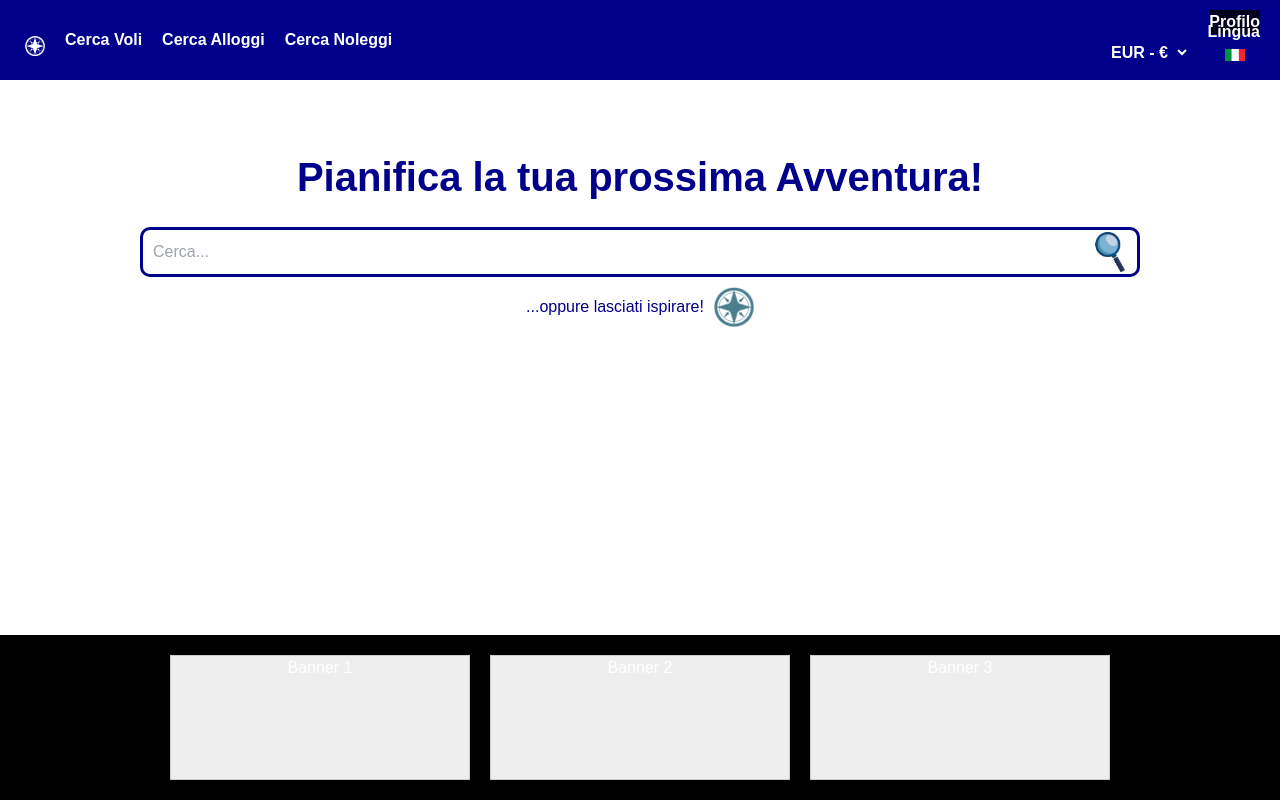
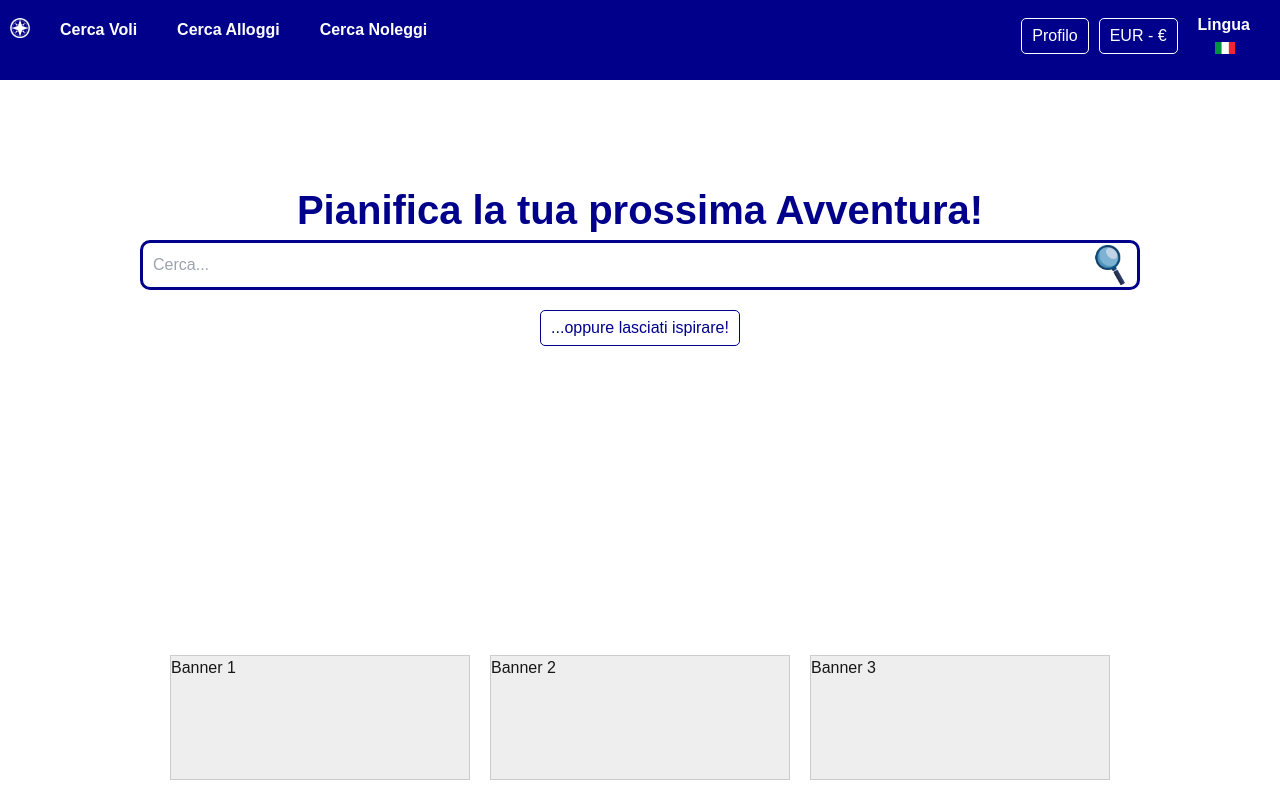
Before and after one commit to AntoVersys650/travel-planner-v1, a Next.js app: page / in a window 1280 px wide. Built offline with nearby package versions, Linux system fonts and the light colour scheme.

Commit message:
aggiornamenti sfondo e pulsanti

```diff
--- a/src/app/page.tsx
+++ b/src/app/page.tsx
@@ -1,6 +1,6 @@
 'use client';
 
-import { useState, useEffect } from 'react';
+import { useState, useEffect, useRef } from 'react';
 import Link from 'next/link';
 import LanguageSwitcher from '@/components/LanguageSwitcher';
 import SearchBarHomePage from '@/components/SearchBarHomePage';
@@ -8,7 +8,7 @@ import Image from 'next/image';
 
 const translations = {
   it: {
-        title: 'Pianifica la tua prossima avventura!',
+    title: 'Pianifica la tua prossima Avventura!',
     profile: 'Profilo',
     flights: 'Cerca Voli',
     accommodations: 'Cerca Alloggi',
@@ -32,7 +32,7 @@ const translations = {
     accommodations: 'Buscar Alojamientos',
     rentals: 'Buscar Alquileres',
     home: 'Página Principal',
-        inspiration: '...o inspírate!'
+    inspiration: '...or get inspired!'
   },
   fr: {
     title: 'Planifiez votre prochaine aventure!',
@@ -41,239 +41,286 @@ const translations = {
     accommodations: 'Rechercher des Hébergements',
     rentals: 'Rechercher des Locations',
     home: 'Page d\'accueil',
-        inspiration: '...ou laissez-vous inspirer!'
+    inspiration: '...or get inspired!'
   }
 };
 
+const profileMenuOptions = {
+  it: [
+    { label: 'Il mio Account', href: '/account' },
+    { label: 'Le mie Prenotazioni', href: '/bookings' },
+    { label: 'Preferiti', href: '/favorites' },
+    { label: 'Diventa Travel Planner', href: '/planner' },
+    { label: 'Esci', href: '/logout' }
+  ],
+  en: [
+    { label: 'My Account', href: '/account' },
+    { label: 'My Bookings', href: '/bookings' },
+    { label: 'Favorites', href: '/favorites' },
+    { label: 'Become a Travel Planner', href: '/planner' },
+    { label: 'Sign Out', href: '/logout' }
+  ],
+  es: [
+    { label: 'Mi Cuenta', href: '/account' },
+    { label: 'Mis Reservas', href: '/bookings' },
+    { label: 'Favoritos', href: '/favorites' },
+    { label: 'Conviértete en Travel Planner', href: '/planner' },
+    { label: 'Cerrar Sesión', href: '/logout' }
+  ],
+  fr: [
+    { label: 'Mon Compte', href: '/account' },
+    { label: 'Mes Réservations', href: '/bookings' },
+    { label: 'Favoris', href: '/favorites' },
+    { label: 'Devenir Travel Planner', href: '/planner' },
+    { label: 'Se Déconnecter', href: '/logout' }
+  ]
+};
+
+const currencyOptions = [
+  { label: 'EUR - €', value: 'eur' },
+  { label: 'USD - $', value: 'usd' },
+  { label: 'GBP - £', value: 'gbp' }
+];
+
 export default function Home() {
+  // Stato per lingua, porzione blu e dropdown
   const [currentLanguage, setCurrentLanguage] = useState('it');
   const [bluePortion, setBluePortion] = useState(10);
   const [isProfileMenuOpen, setIsProfileMenuOpen] = useState(false);
-    const [profileButtonPosition, setProfileButtonPosition] = useState({ top: 10, right: 20 });
+  const [isCurrencyMenuOpen, setIsCurrencyMenuOpen] = useState(false);
+  const [selectedCurrency, setSelectedCurrency] = useState('eur');
+
+  // Posizioni configurabili (modificabili nel codice, non in UI)
+  const [profileButtonPosition] = useState({ top: 10, right: 20 });
+  const [navPosition] = useState({ top: 3, left: 0 });
+
+  // Riferimenti per chiudere i dropdown cliccando fuori
+  const profileRef = useRef<HTMLDivElement>(null);
+  const currencyRef = useRef<HTMLDivElement>(null);
 
   useEffect(() => {
     const storedLanguage = localStorage.getItem('language') || 'it';
     setCurrentLanguage(storedLanguage);
-
-        const handleLanguageChangeEvent = (event) => {
-            setCurrentLanguage(event.detail);
-        };
-
+    const handleLanguageChangeEvent = (event: CustomEvent) => setCurrentLanguage(event.detail);
     window.addEventListener('languageChange', handleLanguageChangeEvent);
-
-        return () => {
-            window.removeEventListener('languageChange', handleLanguageChangeEvent);
-        };
+    return () => window.removeEventListener('languageChange', handleLanguageChangeEvent);
   }, []);
 
-    const blueHeight = window.innerHeight / bluePortion;
+  useEffect(() => {
+    const handleClickOutside = (event: MouseEvent) => {
+      if (profileRef.current && !profileRef.current.contains(event.target as Node)) {
+        setIsProfileMenuOpen(false);
+      }
+      if (currencyRef.current && !currencyRef.current.contains(event.target as Node)) {
+        setIsCurrencyMenuOpen(false);
+      }
+    };
+    document.addEventListener('click', handleClickOutside);
+    return () => document.removeEventListener('click', handleClickOutside);
+  }, []);
 
-    const handleBluePortionChange = (event) => {
-        setBluePortion(Number(event.target.value));
-    };
+  const handleBluePortionChange = (e: React.ChangeEvent<HTMLInputElement>) =>
+    setBluePortion(Number(e.target.value));
 
-    const handleLanguageChange = (newLanguage) => {
+  const handleLanguageChange = (newLanguage: string) => {
     setCurrentLanguage(newLanguage);
     localStorage.setItem('language', newLanguage);
   };
 
-    const buttonLink = "/some-link";
-
-    const handleProfileClick = () => {
-        setIsProfileMenuOpen(!isProfileMenuOpen);
+  const toggleProfileMenu = () => setIsProfileMenuOpen((prev) => !prev);
+  const toggleCurrencyMenu = () => setIsCurrencyMenuOpen((prev) => !prev);
+  const selectCurrency = (value: string) => {
+    setSelectedCurrency(value);
+    setIsCurrencyMenuOpen(false);
   };
 
-    const handleProfileButtonPositionChange = (event) => {
-        const { name, value } = event.target;
-        setProfileButtonPosition({ ...profileButtonPosition, [name]: parseInt(value) || 0 });
+  // Stile uniforme per pulsanti e dropdown
+  const menuButtonStyle = {
+    backgroundColor: 'transparent',
+    border: '1px solid white',
+    color: 'white',
+    padding: '5px 10px',
+    borderRadius: '5px',
+    cursor: 'pointer'
   };
 
-    const profileMenuOptions = {
-        it: [
-            { label: "Il mio Account", href: "/account" },
-            { label: "Le mie Prenotazioni", href: "/bookings" },
-            { label: "Preferiti", href: "/favorites" },
-            { label: "Diventa Travel Planner", href: "/planner" },
-            { label: "Esci", href: "/logout" }
-        ],
-        en: [
-            { label: "My Account", href: "/account" },
-            { label: "My Bookings", href: "/bookings" },
-            { label: "Favorites", href: "/favorites" },
-            { label: "Become a Travel Planner", href: "/planner" },
-            { label: "Sign Out", href: "/logout" }
-        ],
-        es: [
-            { label: "Mi Cuenta", href: "/account" },
-            { label: "Mis Reservas", href: "/bookings" },
-            { label: "Favoritos", href: "/favorites" },
-            { label: "Conviértete en Travel Planner", href: "/planner" },
-            { label: "Cerrar Sesión", href: "/logout" }
-        ],
-        fr: [
-            { label: "Mon Compte", href: "/account" },
-            { label: "Mes Réservations", href: "/bookings" },
-            { label: "Favoris", href: "/favorites" },
-            { label: "Devenir Travel Planner", href: "/planner" },
-            { label: "Se Déconnecter", href: "/logout" }
-        ],
+  const dropdownStyle = {
+    position: 'absolute' as const,
+    top: '35px',
+    right: 0,
+    backgroundColor: '#00008B',
+    border: '1px solid white',
+    color: 'white',
+    padding: '5px 10px',
+    borderRadius: '5px',
+    minWidth: '200px',
+    boxShadow: '0px 4px 10px rgba(0,0,0,0.2)'
+  };
+
+  // Stile per i pulsanti di navigazione in alto a sinistra (senza sfondo e contorni, in bold)
+  const navButtonStyle = {
+    backgroundColor: 'transparent',
+    border: 'none',
+    color: 'white',
+    padding: '5px 10px',
+    cursor: 'pointer',
+    fontWeight: 'bold'
   };
 
   return (
-        <div style={{ display: 'flex', flexDirection: 'column', minHeight: '100vh' }}>
-            <div style={{ height: blueHeight, width: '100%', backgroundColor: '#00008B', position: 'relative' }}>
-                <input
-                    type="number"
-                    id="bluePortion"
-                    value={bluePortion}
-                    onChange={handleBluePortionChange}
-                    min="1"
-                    step="1"
-                    style={{ display: 'none' }}
-                />
+    <div style={{ position: 'relative', display: 'flex', flexDirection: 'column', minHeight: '100vh' }}>
+      {/* Header Blu: altezza configurabile via codice */}
+      <div style={{ height: `${window.innerHeight / bluePortion}px`, width: '100%', backgroundColor: '#00008B' }}>
+        <input type="number" value={bluePortion} onChange={handleBluePortionChange} style={{ display: 'none' }} />
       </div>
 
-            <main style={{
-                flexGrow: 1,
+      {/* Sotto l'header blu: sfondo bianco */}
+      <div style={{ flexGrow: 1, backgroundColor: 'white' }}>
+        {/* Pulsanti di navigazione in alto a sinistra (configurabili nel codice) */}
+        <div
+          style={{
+            position: 'fixed',
+            top: `${navPosition.top}px`,
+            left: `${navPosition.left}px`,
             display: 'flex',
-                flexDirection: 'column',
-                alignItems: 'center',
-                justifyContent: 'flex-start',
-                position: 'relative',
-                zIndex: 1
-            }}>
-                <div style={{
-                    position: 'fixed',
-                    top: 3,
-                    left: 0,
-                    width: '70%',
-                    padding: '25px',
-                    display: 'flex',
-                    fontWeight: 'bold',
-                    alignItems: 'center',
-                    zIndex: 10
-                }}>
-                    <div style={{ display: 'flex', gap: '20px' }}>
+            gap: '20px',
+            padding: '10px',
+            zIndex: 20
+          }}
+        >
+          {/* Home: usa l'immagine come pulsante, abbassata per allinearsi */}
           <Link href="/">
-                            <button style={{ backgroundColor: 'transparent', border: 'none', cursor: 'pointer', color: 'white', marginTop: '8px' }}>
-                                <img src="/compasswhitehome.png" alt="Pagina Iniziale" style={{ width: '20px', height: '20px' }} />
-                            </button>
+            <Image
+              src="/compasswhitehome.png"
+              alt="Pagina Iniziale"
+              width={20}
+              height={20}
+              style={{ marginTop: '5px' }}
+            />
           </Link>
           <Link href="/flights">
-                            <button style={{ backgroundColor: 'transparent', border: 'none', cursor: 'pointer', color: 'white' }}>
-                                {translations[currentLanguage].flights}
-                            </button>
+            <button style={navButtonStyle}>{translations[currentLanguage].flights}</button>
           </Link>
           <Link href="/accommodations">
-                            <button style={{ backgroundColor: 'transparent', border: 'none', cursor: 'pointer', color: 'white' }}>
-                                {translations[currentLanguage].accommodations}
-                            </button>
+            <button style={navButtonStyle}>{translations[currentLanguage].accommodations}</button>
           </Link>
           <Link href="/rentals">
-                            <button style={{ backgroundColor: 'transparent', border: 'none', cursor: 'pointer', color: 'white' }}>
-                                {translations[currentLanguage].rentals}
-                            </button>
+            <button style={navButtonStyle}>{translations[currentLanguage].rentals}</button>
           </Link>
         </div>
-                </div>
 
-                <div style={{
+        {/* Top-right controls: Profilo, Valuta e Lingua */}
+        <div
+          style={{
             position: 'fixed',
-                    top: profileButtonPosition.top,
-                    right: profileButtonPosition.right,
-                    zIndex: 10,
-                    backgroundColor: 'rgba(0, 0, 0, 0.8)',
-                    color: 'white',
-                    padding: '0px',
-                    borderRadius: '0px'
-                }}>
-                    <button
-                        style={{
-                            backgroundColor: 'transparent',
-                            border: 'none',
-                            cursor: 'pointer',
-                            color: 'white',
-                            fontWeight: 'bold'
+            top: '3px',
+            right: '20px',
+            display: 'flex',
+            alignItems: 'center',
+            gap: '10px',
+            zIndex: 20
           }}
-                        onClick={handleProfileClick}
         >
+          {/* Pulsante Profilo */}
+          <div style={{ position: 'relative' }} ref={profileRef}>
+            <button onClick={toggleProfileMenu} style={menuButtonStyle}>
               {translations[currentLanguage].profile}
             </button>
-
-                    <div style={{ display: 'flex', flexDirection: 'column', marginTop: '0px' }}>
-                    </div>
-                </div>
             {isProfileMenuOpen && (
-    <div style={{
-        position: 'fixed',
-        top: profileButtonPosition.top + 40, // Position below the button
-        right: profileButtonPosition.right,
-        zIndex: 11,
-        backgroundColor: 'rgba(0, 0, 0, 0.8)',
+              <div style={dropdownStyle}>
+                {profileMenuOptions[currentLanguage].map((option, index) => (
+                  <Link href={option.href} key={index}>
+                    <span
+                      style={{
+                        display: 'block',
+                        padding: '5px 0',
                         color: 'white',
-        padding: '10px',
-        borderRadius: '5px'
-    }}>
-        {profileMenuOptions[currentLanguage].map((option, index) => (
-            <Link href={option.href} key={index} style={{ display: 'block', padding: '5px', cursor: 'pointer', color: 'white', textDecoration: 'none' }}>
-                <div>{option.label}</div>
+                        textDecoration: 'none',
+                        borderBottom:
+                          index !== profileMenuOptions[currentLanguage].length - 1
+                            ? '1px solid rgba(255,255,255,0.3)'
+                            : 'none'
+                      }}
+                    >
+                      {option.label}
+                    </span>
                   </Link>
                 ))}
               </div>
             )}
-
-<div style={{ position: 'fixed', top: 28, right: 80, padding: '10px', zIndex: 10, display: 'flex', alignItems: 'center', fontWeight: 'bold' }}>
-    <select style={{ backgroundColor: 'transparent', border: '0px solid white', color: 'white', padding: '5px', borderRadius: '5px' }}>
-        <option value="eur">EUR - €</option>
-        <option value="usd">USD - $</option>
-        <option value="gbp">GBP - £</option>
-    </select>
           </div>
 
-<div style={{ position: 'fixed', top: 0, right: 0, padding: '10px', zIndex: 10, display: 'flex', alignItems: 'center' }}>
-    <LanguageSwitcher onLanguageChange={handleLanguageChange} currentLanguage={currentLanguage} />
+          {/* Selettore Valuta personalizzato */}
+          <div style={{ position: 'relative' }} ref={currencyRef}>
+            <button onClick={toggleCurrencyMenu} style={menuButtonStyle}>
+              {currencyOptions.find((c) => c.value === selectedCurrency)?.label}
+            </button>
+            {isCurrencyMenuOpen && (
+              <div style={dropdownStyle}>
+                {currencyOptions.map((option, index) => (
+                  <div
+                    key={index}
+                    onClick={() => selectCurrency(option.value)}
+                    style={{
+                      cursor: 'pointer',
+                      padding: '5px 0',
+                      borderBottom:
+                        index !== currencyOptions.length - 1 ? '1px solid rgba(255,255,255,0.3)' : 'none'
+                    }}
+                  >
+                    {option.label}
+                  </div>
+                ))}
+              </div>
+            )}
           </div>
 
-<div style={{ display: 'flex', flexDirection: 'column', alignItems: 'center', marginTop: 'calc(100vh / 12)' }}>
-    <h1 style={{
-        color: '#00008B',
-        fontWeight: 'bold',
-        fontSize: '2.5rem',
-        marginBottom: '20px',
-        textAlign: 'center'
-    }}>
-        {translations[currentLanguage].title.charAt(0).toUpperCase() + translations[currentLanguage].title.slice(1).replace('avventura', 'Avventura')}
+          {/* Selettore Lingua (senza etichetta) */}
+          <div>
+            <LanguageSwitcher currentLanguage={currentLanguage} onLanguageChange={handleLanguageChange} />
+          </div>
+        </div>
+
+        {/* Main Content */}
+        <main
+          style={{
+            display: 'flex',
+            flexDirection: 'column',
+            alignItems: 'center',
+            paddingTop: '100px'
+          }}
+        >
+          <div style={{ textAlign: 'center', color: '#00008B' }}>
+            <h1 style={{ fontWeight: 'bold', fontSize: '2.5rem' }}>
+              {translations[currentLanguage].title}
             </h1>
+          </div>
 
           <SearchBarHomePage currentLanguage={currentLanguage} />
-                    <div style={{ display: 'flex', alignItems: 'center', marginTop: '10px' }}>
-                        <p style={{ color: '#00008B' }}>{translations[currentLanguage].inspiration}</p>
-                        <Link href={buttonLink} style={{ marginLeft: '10px' }}>
-                            <Image src="/compassbluebutton.png" alt="Button" width={40} height={40} />
+
+          {/* Bottone Ispirazione sotto la barra di ricerca, con bordi meno arrotondati */}
+          <div style={{ marginTop: '20px' }}>
+            <Link href="/inspiration">
+              <button style={{ ...menuButtonStyle, borderRadius: '5px', color: '#00008B', backgroundColor: 'white', border: '1px solid #00008B' }}>
+                {translations[currentLanguage].inspiration}
+              </button>
             </Link>
           </div>
+        </main>
       </div>
-            </main>
 
       {/* Footer */}
-            <footer style={{
-                backgroundColor: 'rgba(0, 0, 0.5)',
-                padding: '20px',
-                textAlign: 'center',
-                color: 'white',
-                marginTop: 'auto'
-            }}>
-                <div style={{ display: 'flex', justifyContent: 'center', gap: '20px' }}>
-                    <div style={{ width: '300px', height: '125px', backgroundColor: '#eee', border: '1px solid #ccc' }}>
-                        Banner 1
+      <footer style={{ display: 'flex', justifyContent: 'center', gap: '20px', padding: '20px 0' }}>
+        {Array(3)
+          .fill(null)
+          .map((_, i) => (
+            <div
+              key={i}
+              style={{ width: '300px', height: '125px', backgroundColor: '#eee', border: '1px solid #ccc' }}
+            >
+              Banner {i + 1}
             </div>
-                    <div style={{ width: '300px', height: '125px', backgroundColor: '#eee', border: '1px solid #ccc' }}>
-                        Banner 2
-                    </div>
-                    <div style={{ width: '300px', height: '125px', backgroundColor: '#eee', border: '1px solid #ccc' }}>
-                        Banner 3
-                    </div>
-                </div>
+          ))}
       </footer>
     </div>
   );
```
Lines whose indentation alone changed are shown as unchanged.
